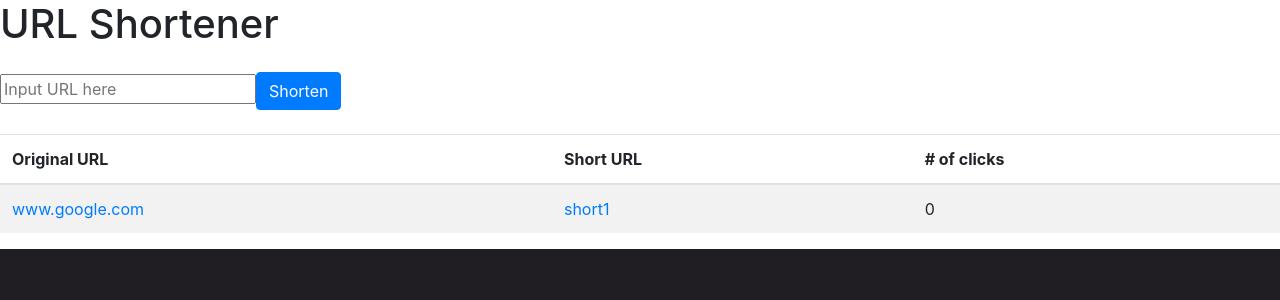
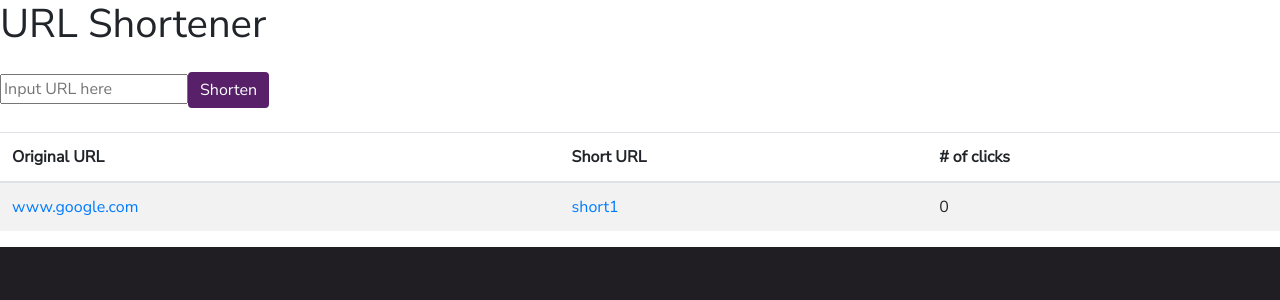
Before and after one commit to stevenpham408/stvi-frontend, a React (Create React App) app: page / in a window 1280 px wide. Shown: the top 300 px of the page. Built offline with nearby package versions, Linux system fonts and the light colour scheme.

Commit message:
Set and update url field state on change

```diff
--- a/src/Pages/UserMainPage.tsx
+++ b/src/Pages/UserMainPage.tsx
@@ -5,13 +5,11 @@ import Form from 'react-bootstrap/Form'
 import Button from 'react-bootstrap/Button'
 import Table from 'react-bootstrap/Table'
 import 'bootstrap/dist/css/bootstrap.min.css'
-// import './styles.css'
+import './styles.css'
+
 const UserMainPage : React.FC = () => {
+    const [urlData, setUrlData] = React.useState('');
 
-    const handleSubmit = () => {
-
-
-    }
     return(
         <body>
             <div className='shortener-container'>
@@ -20,9 +18,10 @@ const UserMainPage : React.FC = () => {
                     <div className='urlshorten-form-group'>
                         <input required
                            type="text"
-                           name="url"
+                           value={urlData}
                            className="urlform-control"
                            placeholder="Input URL here"
+                           onChange={(e) => {setUrlData(e.target.value)}}
                         />
                         <Button type="submit" className="btn-flat" >Shorten</Button>
                     </div>
```
